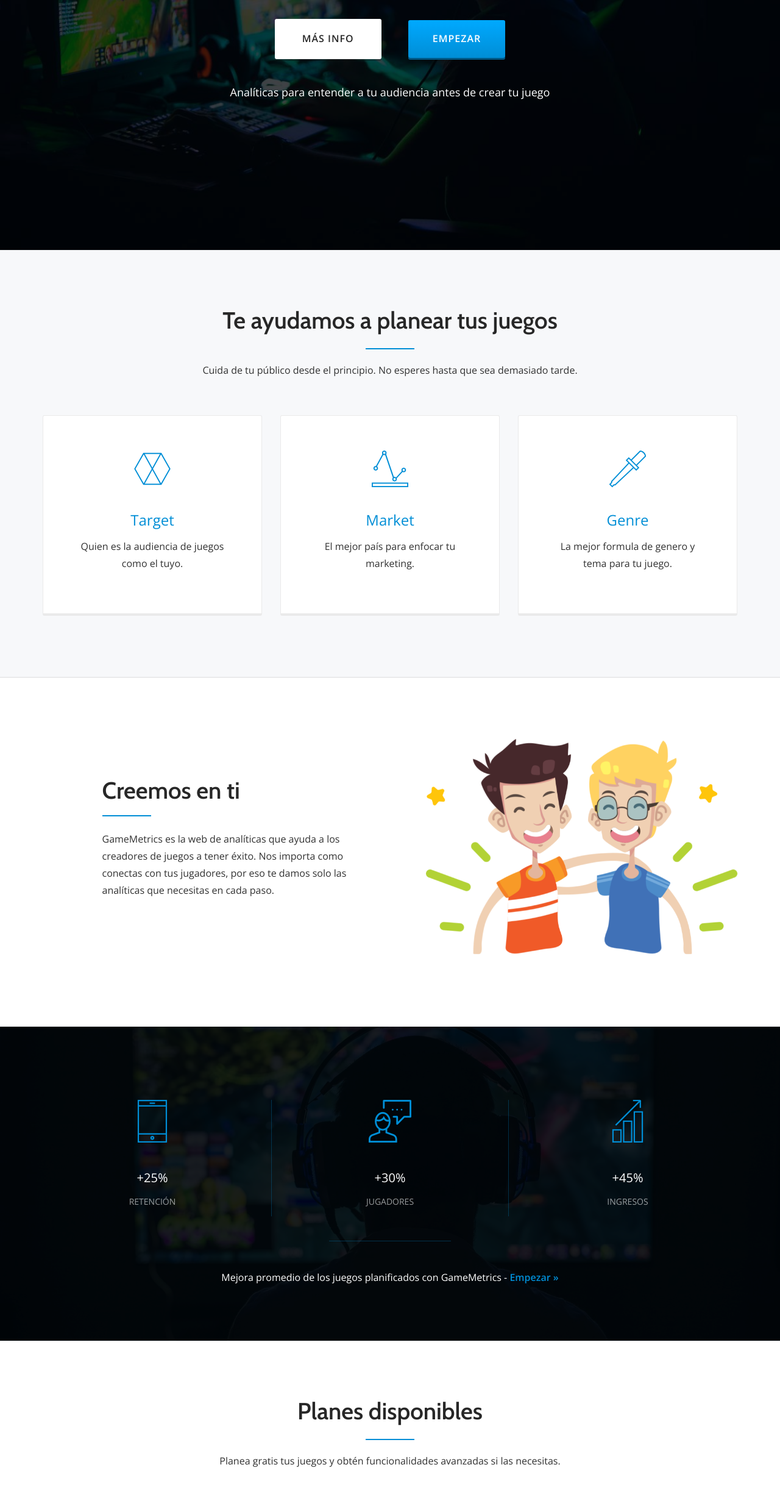
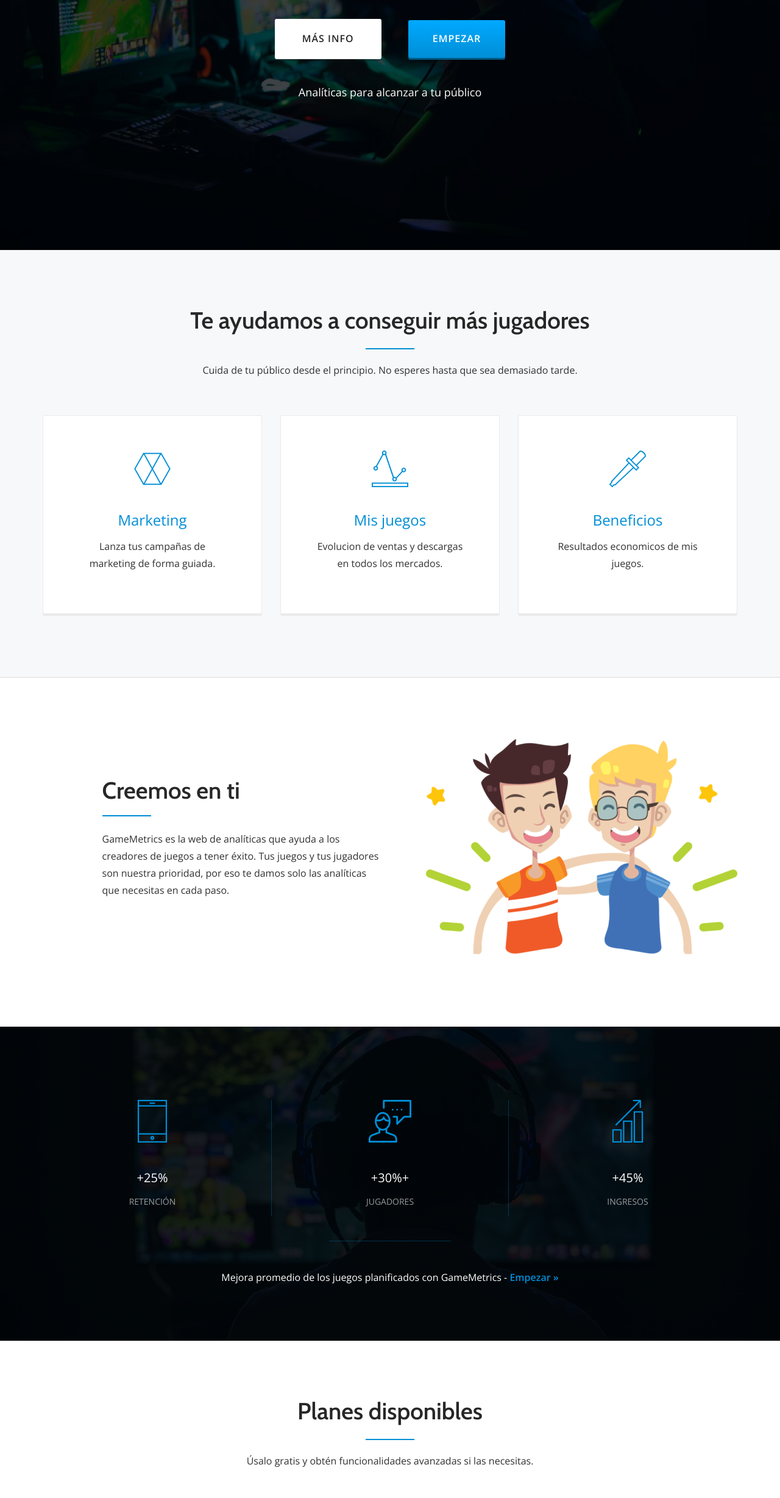
Before and after one commit to Zeioth/gamemetrics-landing-2, a plain HTML site: page index.html in a window 1280 px wide. Shown: the part 343-2800 px from the top of the page at 61% size. Drawn offline with nearby package versions, Linux system fonts and the light colour scheme.

Commit message:
Initial commit

```diff
--- a/index.html
+++ b/index.html
@@ -4,7 +4,7 @@
 <head>
 
     <!-- =========================
-     ANALYTICS
+     Analytics
     ============================== -->
     <!-- Google Tag Manager -->
     <script>(function(w,d,s,l,i){w[l]=w[l]||[];w[l].push({'gtm.start':
@@ -82,12 +82,21 @@
 <body>
 
     <!-- =========================
-     ANALYTICS - TAGS
+     Analytics - Tags
     ============================== -->
     <!-- Google Tag Manager (noscript) -->
     <noscript><iframe src="https://www.googletagmanager.com/ns.html?id=GTM-PGJ57P3"
     height="0" width="0" style="display:none;visibility:hidden"></iframe></noscript>
     <!-- End Google Tag Manager (noscript) -->
+
+    <!-- =========================
+     PRE LOADER
+    ============================== -->
+    <!-- <div class="preloader">
+        <div class="status">
+            &nbsp;
+        </div>
+    </div> -->
 
     <!-- =========================
      SECTION: HOME / HEADER
@@ -152,7 +161,7 @@
                         <div class="intro-section">
 
                             <!-- MAIN MESSAGE -->
-                            <h1 class="intro white-text" style="margin-bottom: 60px;">Comprende a tus jugadores <br> como nunca antes</h1>
+                            <h1 class="intro white-text" style="margin-bottom: 60px;">Conecta con tus jugadores<br> como nunca antes</h1>
 
                             <!-- BUTTON -->
                             <div class="button">
@@ -162,7 +171,7 @@
                             <!-- /END BUTTON -->
 
                             <!-- SECONDARY MESSAGE -->
-                            <h5 class="white-text" style="margin-top: 40px;">Analíticas para entender a tu audiencia antes de crear tu juego</h5>
+                            <h5 class="white-text" style="margin-top: 40px;">Analíticas para alcanzar a tu público</h5>
 
                         </div>
                         <!-- /END HEADNING AND BUTTONS -->
@@ -181,7 +190,7 @@
             <!-- SECTION HEADER -->
             <div class="section-header">
 
-                <h2 class="dark-text"><strong>Te ayudamos a planear tus juegos</strong></h2>
+                <h2 class="dark-text"><strong>Te ayudamos a conseguir más jugadores</strong></h2>
                 <div class="colored-line">
                 </div>
                 <div class="sub-heading">
@@ -197,9 +206,9 @@
                         <div class="service-icon colored-text-blue">
                             <span class="colored-text-blue icon-software-box-polygon"></span>
                         </div>
-                        <h3 class="colored-text-blue">Target</h3>
+                        <h3 class="colored-text-blue">Marketing</h3>
                         <p>
-                          Quien es la audiencia de juegos como el tuyo.
+                          Lanza tus campañas de marketing de forma guiada.
                         </p>
                     </div>
                 </div>
@@ -210,10 +219,9 @@
                         <div class="service-icon colored-text-blue">
                             <span class="icon-ecommerce-graph3"></span>
                         </div>
-                        <h3 class="colored-text-blue">Market</h3>
+                        <h3 class="colored-text-blue">Mis juegos</h3>
                         <p>
-                            El mejor país para enfocar tu marketing.
-
+                            Evolucion de ventas y descargas en todos los mercados.
                         </p>
                     </div>
                 </div>
@@ -224,9 +232,9 @@
                         <div class="service-icon colored-text-blue">
                             <span class="icon-software-eyedropper"></span>
                         </div>
-                        <h3 class="colored-text-blue">Genre</h3>
+                        <h3 class="colored-text-blue">Beneficios</h3>
                         <p>
-                            La mejor formula de genero y tema para tu juego.
+                            Resultados economicos de mis juegos.
                         </p>
                     </div>
                 </div>
@@ -255,7 +263,7 @@
                     <div class="colored-line-left">
                     </div>
                     <p class="text-left">
-                        GameMetrics es la web de analíticas que ayuda a los creadores de juegos a tener éxito. Nos importa como conectas con tus jugadores, por eso te damos solo las analíticas que necesitas en cada paso.
+                        GameMetrics es la web de analíticas que ayuda a los creadores de juegos a tener éxito. Tus juegos y tus jugadores son nuestra prioridad, por eso te damos solo las analíticas que necesitas en cada paso.
                     </p>
 
                     <!-- FEATURE LIST -->
@@ -296,7 +304,7 @@
                         <div class="icon-container">
                             <span class="colored-text-blue icon-speech-streamline-talk-user"></span>
                         </div>
-                        <h4 class="white-text">+30%</h4>
+                        <h4 class="white-text">+30%+</h4>
                         <p class="uppercase transparent-text small-text">
                             Jugadores
                         </p>
@@ -339,7 +347,7 @@
                 <div class="colored-line">
                 </div>
                 <div class="sub-heading">
-                    Planea gratis tus juegos y obtén funcionalidades avanzadas si las necesitas.
+                    Úsalo gratis y obtén funcionalidades avanzadas si las necesitas.
                 </div>
             </div>
 
@@ -369,7 +377,7 @@
                         </div>
 
                         <div class="small-text uppercase">
-                            Planea tus juegos gratis
+                            Úsalo gratis
                         </div>
 
                     </div>
@@ -396,7 +404,7 @@
                         </div>
 
                         <div class="small-text uppercase">
-                            <span class="colored-text-blue"></span> Exprime su potencial
+                            <span class="colored-text-blue"></span> Exprime tu potencial
                         </div>
 
                     </div>
@@ -417,7 +425,7 @@
                 <div class="colored-line">
                 </div>
                 <div class="sub-heading">
-                    Hemos ayudado a cientos de estudios a planear sus juegos.
+                    Hemos ayudado a cientos de game developers a conseguir su objetivo.
                 </div>
             </div>
 
@@ -430,7 +438,7 @@
                             <img src="images/clients/1.jpg" alt="">
                         </div>
                         <p>
-                            “Usamos GameMetrics para entender cual era el mejor mercado para nuestro juego.”
+                            “Lanzar nuestra primera campaña fué muy facil.”
                         </p>
                         <h5 class="colored-text-blue"><a href="" class="testimonials">Bradley Davis</a></h5>
                         <div class="small-text">
@@ -463,7 +471,7 @@
                                 <img src="images/clients/3.jpg" alt="">
                             </div>
                             <p>
-                              “Acabamos de publicar nuestro segundo juego y esta vez el resultado está siendo totalmente distinto.”
+                              “Es muy comodo poder ver todos los markets en el mismo sitio.”
                             </p>
                             <h5 class="colored-text-blue"><a href="" class="testimonials">Tomomi Tanaka</a></h5>
                             <div class="small-text">
@@ -491,7 +499,7 @@
                             Lleva tus juegos al siguiente nivel
                         </div>
 
-                        <h2 class="white-text strong" data-wow-duration="1.75s" data-wow-offset="100">Usalo GRATIS!</h2>
+                        <h2 class="white-text strong" data-wow-duration="1.75s" data-wow-offset="100">Úsalo GRATIS!</h2>
 
                         <button id="call-to-action-footer" class="btn btn-primary standard-button wow fadeInUp" data-wow-duration="1.75s" data-wow-offset="40" type="button" data-toggle="modal" data-target="#stamp-modal">Empezar</button>
 
```
